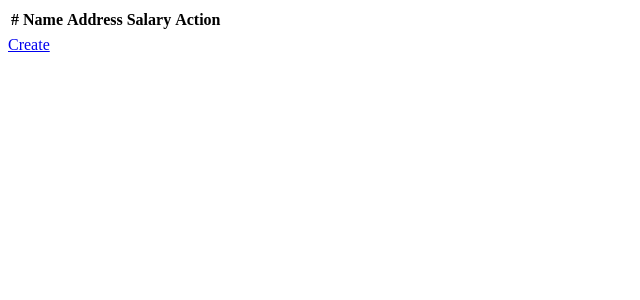
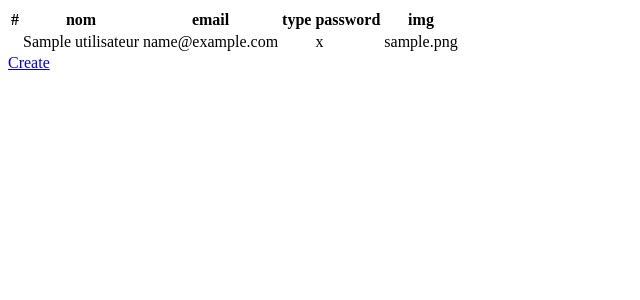
Before and after one commit to Meylo11111/Site-pro, a PHP site: page /Backoffice.php in a window 1280 px wide. Shown: the top 300 px of the page, without its empty margins (0-640 px from the left). Run offline with PHP 8.4, Linux system fonts and the light colour scheme; tables that the repository leaves empty or names only in its code hold one stand-in row (values such as "Sample post"); data that the repository does not hold is empty.

Commit message:
indentation

```diff
--- a/Backoffice.php
+++ b/Backoffice.php
@@ -17,19 +17,22 @@
                                 echo "<thead>";
                                     echo "<tr>";
                                         echo "<th>#</th>";
-                                        echo "<th>Name</th>";
-                                        echo "<th>Address</th>";
-                                        echo "<th>Salary</th>";
-                                        echo "<th>Action</th>";
+                                        echo "<th>nom</th>";
+                                        echo "<th>email</th>";
+                                        echo "<th>type</th>";
+                                        echo "<th>password</th>";
+                                        echo "<th>img</th>";
                                     echo "</tr>";
                                 echo "</thead>";
                                 echo "<tbody>";
                                 while($row = mysqli_fetch_array($result)){
                                     echo "<tr>";
                                         echo "<td>" . $row['ID'] . "</td>";
-                                        echo "<td>" . $row['Identifiant'] . "</td>";
-                                        echo "<td>" . $row['Mot de Passe'] . "</td>";
-                                        echo "<td>" . $row['Statut'] . "</td>";
+                                        echo "<td>" . $row['nom'] . "</td>";
+                                        echo "<td>" . $row['email'] . "</td>";
+                                        echo "<td>" . $row['type'] . "</td>";
+                                        echo "<td>" . $row['password'] . "</td>";
+                                        echo "<td>" . $row['img'] . "</td>";
                                         echo "<td>";
                                             echo '<a href="read.php?id='. $row['id'] .'" class="mr-3" title="View Record" data-toggle="tooltip"><span class="fa fa-eye"></span></a>';
                                             echo '<a href="update.php?id='. $row['id'] .'" class="mr-3" title="Update Record" data-toggle="tooltip"><span class="fa fa-pencil"></span></a>';
--- a/compte.php
+++ b/compte.php
@@ -23,9 +23,9 @@
     session_start();
     require_once('config.php');
     if(!isset($_SESSION["nom"])){
-    header("Location: login.php");
-    exit();
-  }
+        header("Location: login.php");
+        exit();
+    }
 echo($_SESSION["nom"])
   ?>
 
```
